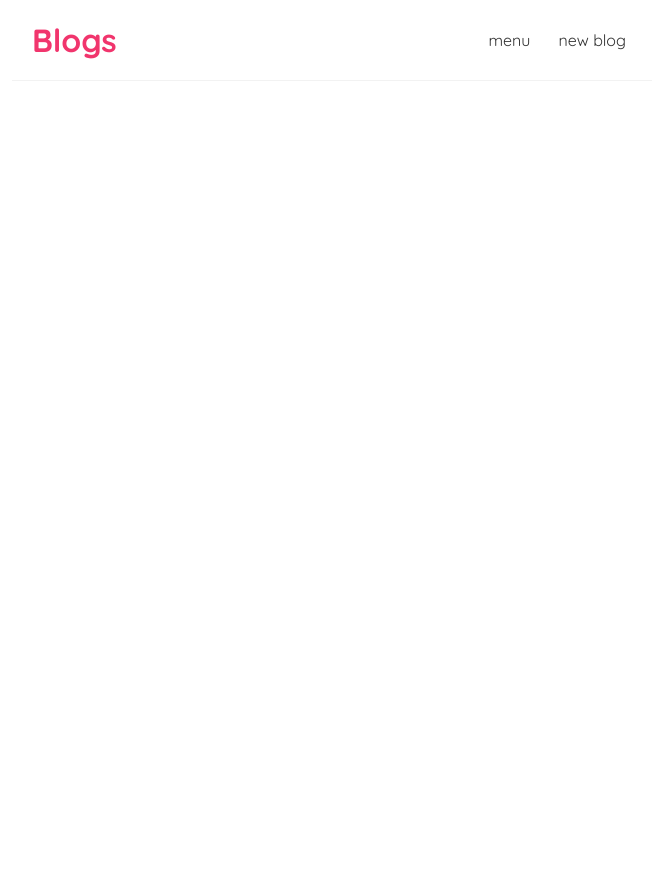
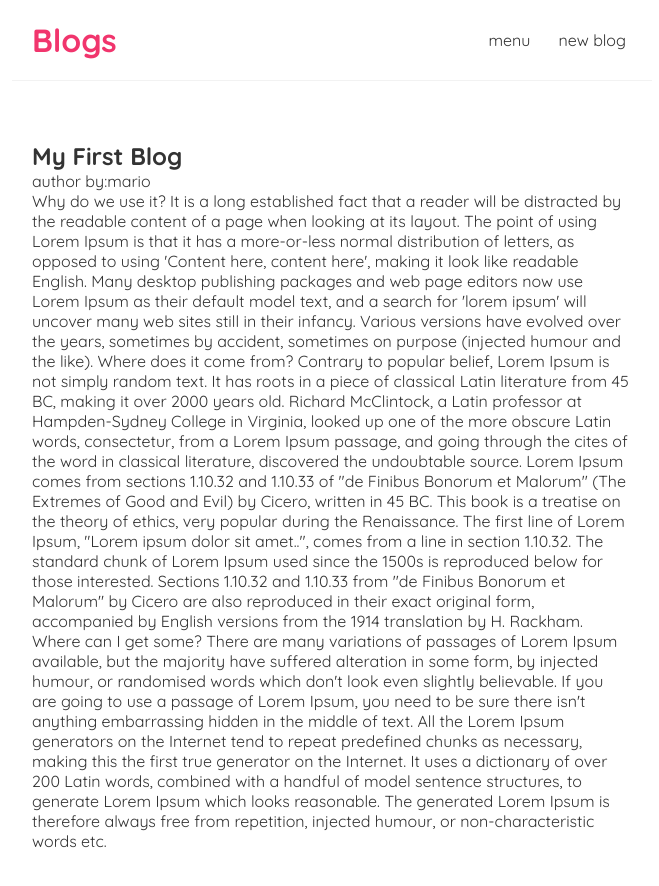
Before and after one commit to Irshad-code/blog-app, a React (Create React App) app in the folder blog-app/: page /blogs/1 in a window 1280 px wide. Shown: the top 886 px of the page, without its empty margins (308-967 px from the left). Before the commit the page ends 800 px from the top, so only its background shows below. Built offline with nearby package versions, Linux system fonts and the light colour scheme; data requests are answered from the project's data file.

Commit message:
blogdetails.js added used useParams,variable url used,

```diff
--- a/blog-app/src/App.js
+++ b/blog-app/src/App.js
@@ -1,5 +1,5 @@
 // import { Router } from "react-router-dom/cjs/react-router-dom.min";
-// import Blogdetails from "./Blogdetails";
+import Blogdetails from "./Blogdetails";
 import Create from "./Create";
 import Home from "./Home";
 import Navbar from "./Navbar";
@@ -19,7 +19,9 @@
       <Create/>
       </Route>
 
-
+      <Route  path="/blogs/:id">
+      <Blogdetails/>
+      </Route>
 
      </Switch>
       </div>
--- /dev/null
+++ b/blog-app/src/Blogdetails.js
@@ -0,0 +1,22 @@
+import { useParams } from "react-router-dom/cjs/react-router-dom.min";
+import Usefetch from "./hook/Usefetch";
+const Blogdetails = () => {
+    const {id}=useParams();
+    const  {data:blog,error,ispending}=Usefetch("http://localhost:8000/blogs/"+ id);
+
+    return (
+        <div className="blog-details">
+            {error && <div>{error}</div>}
+            {ispending && <div>loading...</div>}
+             {blog && (
+                <article>
+                    <h2>{blog.title}</h2>
+                    <p>author by:{blog.author}</p>
+                    <div>{blog.body}</div>
+                </article>
+             )}
+        </div>
+     );
+}
+
+export default Blogdetails;
--- a/blog-app/src/Bloglist.js
+++ b/blog-app/src/Bloglist.js
@@ -6,7 +6,7 @@
             {
                 blogs.map((blog)=>(
                     <div className="blog-preview" key={blog.id}>
-                  <Link to={`/blogs/${blog.id}`}>
+                      <Link to={`/blogs/${blog.id}`}>
                   <h2>{blog.title}</h2>
                   <p>{blog.author}</p>
                   </Link>
```
